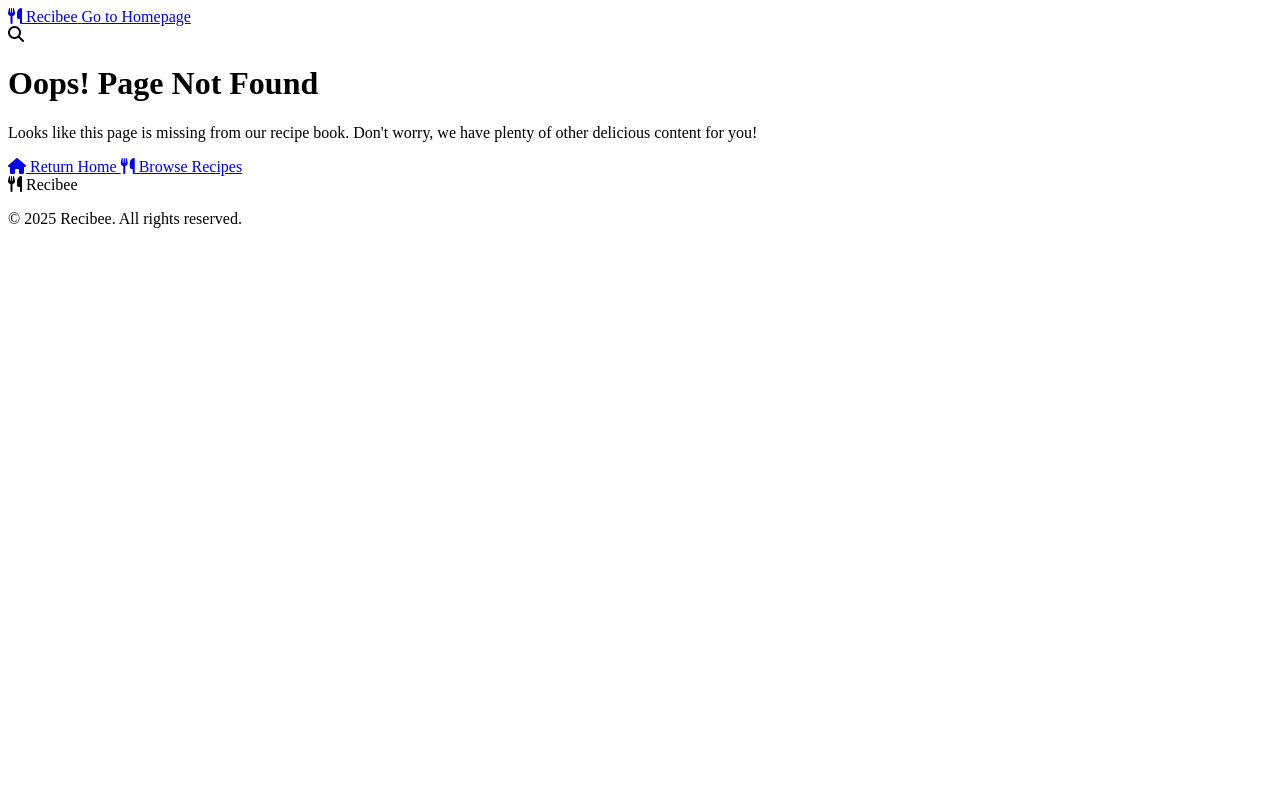
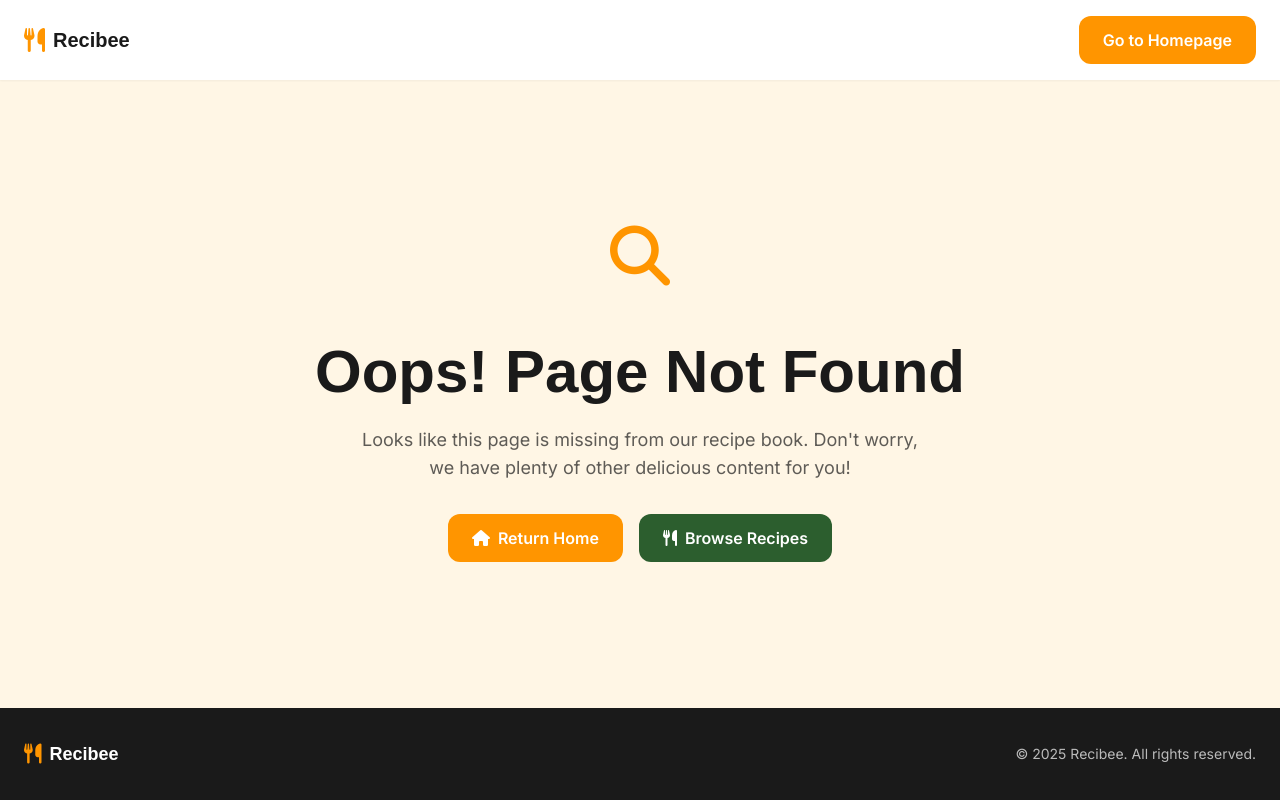
Before and after one commit to mushfikurahmaan/recibee, a website: page 404.html in a window 1280 px wide. Drawn offline with Linux system fonts and the light colour scheme; a web font is replaced by a local one.

Commit message:
Updated 404 page with built CSS and correct file paths

```diff
--- a/404.html
+++ b/404.html
@@ -10,7 +10,7 @@
     <link rel="icon" type="image/png" href="favicon.png">
 
     <!-- Styles -->
-    <link rel="stylesheet" href="styles.css">
+    <link rel="stylesheet" href="dist/output.css">
     <link rel="stylesheet" href="https://cdnjs.cloudflare.com/ajax/libs/font-awesome/6.4.0/css/all.min.css">
     <link rel="preconnect" href="https://fonts.googleapis.com">
     <link rel="preconnect" href="https://fonts.gstatic.com" crossorigin>
```
